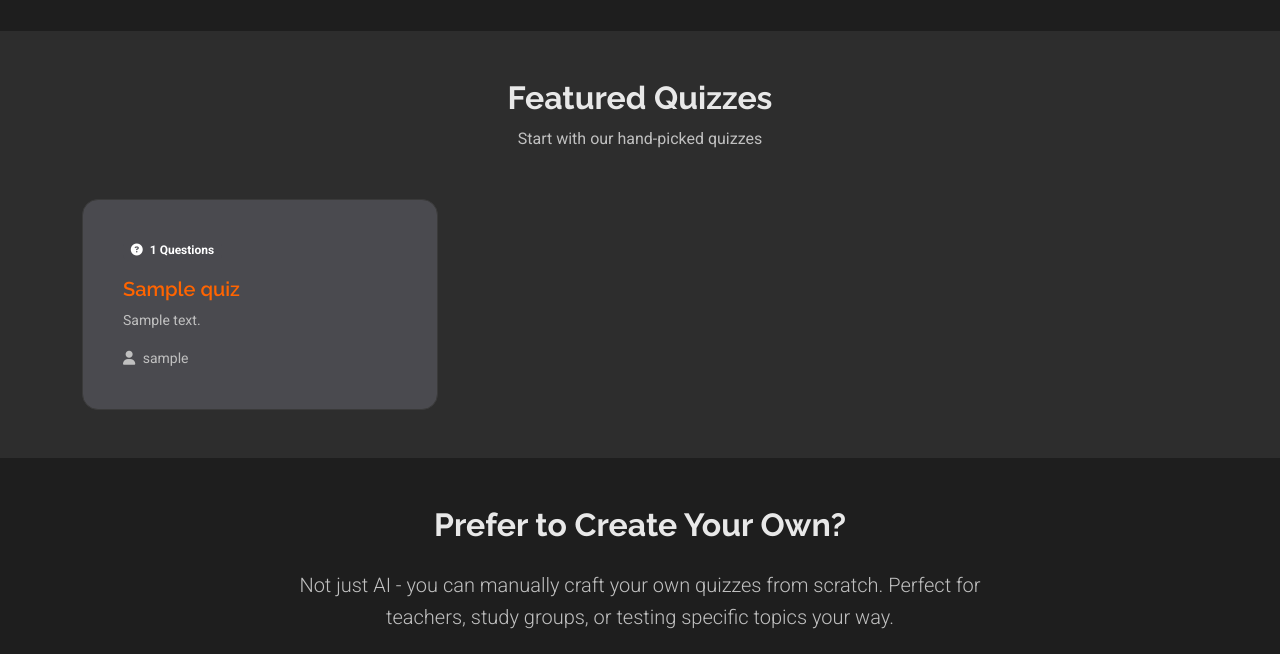
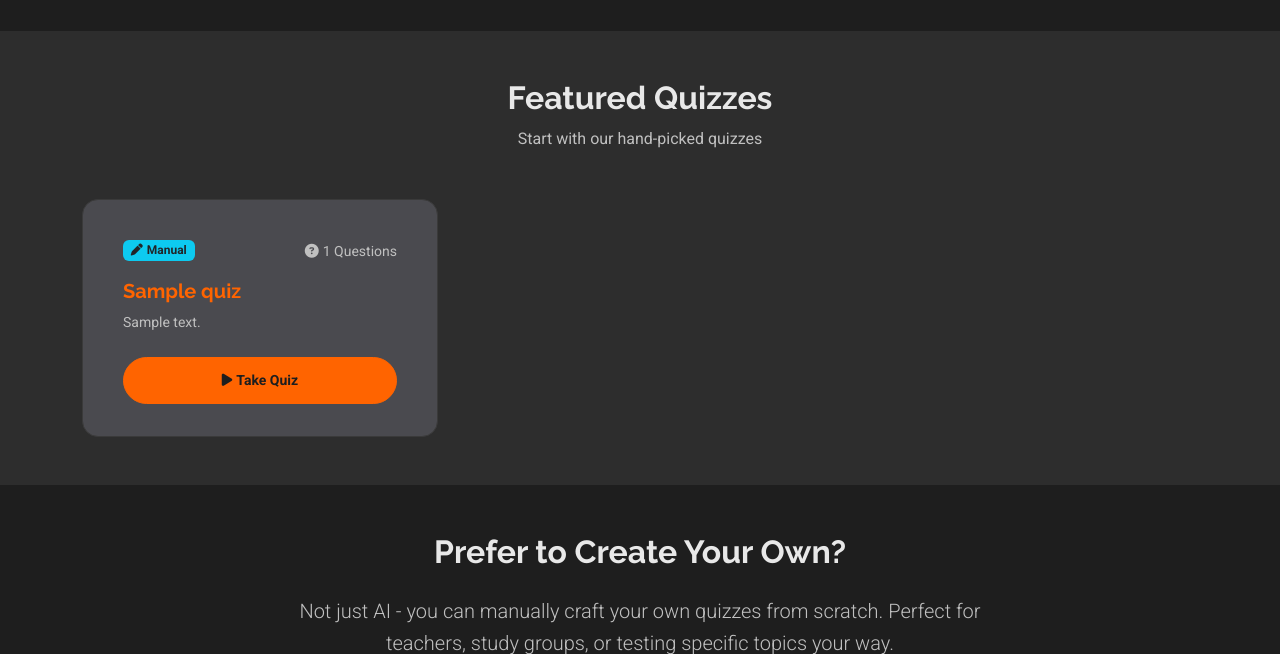
Before and after one commit to tigerpadla/code_mastery, a Django app: page / in a window 1280 px wide. Shown: the part 1198-1852 px from the top of the page. Run offline with Django 5.2, Linux system fonts and the light colour scheme; tables that the repository leaves empty hold one stand-in row (values such as "Sample post").

Commit message:
Add featured quizzes functionality and improve quiz card UI

```diff
--- a/quizzes/admin.py
+++ b/quizzes/admin.py
@@ -11,8 +11,9 @@ class QuestionInline(admin.TabularInline):
 @admin.register(Quiz)
 class QuizAdmin(admin.ModelAdmin):
     """Admin configuration for Quiz model."""
-    list_display = ('title', 'slug', 'creator', 'is_ai_generated', 'created_at')
-    list_filter = ('is_ai_generated', 'created_at')
+    list_display = ('title', 'slug', 'creator', 'is_ai_generated', 'is_featured', 'created_at')
+    list_filter = ('is_ai_generated', 'is_featured', 'created_at')
+    list_editable = ('is_featured',)
     search_fields = ('title', 'description', 'creator__username', 'slug')
     readonly_fields = ('slug', 'created_at', 'updated_at')
     prepopulated_fields = {'slug': ('title',)}
--- a/quizzes/models.py
+++ b/quizzes/models.py
@@ -22,6 +22,7 @@ class Quiz(models.Model):
         related_name='created_quizzes'
     )
     is_ai_generated = models.BooleanField(default=False)
+    is_featured = models.BooleanField(default=False)
     created_at = models.DateTimeField(auto_now_add=True)
     updated_at = models.DateTimeField(auto_now=True)
 
--- a/quizzes/views.py
+++ b/quizzes/views.py
@@ -8,7 +8,15 @@ from .services import QuizGeneratorService
 
 def home(request):
     """Homepage view with featured quizzes."""
-    featured_quizzes = Quiz.objects.all().order_by('-created_at')[:6]
+    # Get featured quizzes first, then fill with recent if needed
+    featured_quizzes = Quiz.objects.filter(is_featured=True).order_by('-created_at')[:6]
+
+    # If less than 6 featured, fill with recent non-featured quizzes
+    if featured_quizzes.count() < 6:
+        featured_ids = list(featured_quizzes.values_list('id', flat=True))
+        remaining = 6 - featured_quizzes.count()
+        recent_quizzes = Quiz.objects.exclude(id__in=featured_ids).order_by('-created_at')[:remaining]
+        featured_quizzes = list(featured_quizzes) + list(recent_quizzes)
 
     # Check if we need to show signup modal for guest limit
     show_signup_modal = request.session.pop('show_signup_modal', False)
--- a/templates/account/profile.html
+++ b/templates/account/profile.html
@@ -88,11 +88,11 @@
                                         <i class="fas fa-robot me-1"></i>AI
                                     </span>
                                     {% else %}
-                                    <span class="badge bg-charcoal">
+                                    <span class="badge bg-info text-dark">
                                         <i class="fas fa-pen me-1"></i>Manual
                                     </span>
                                     {% endif %}
-                                    <small class="text-muted">{{ quiz.questions.count }} Qs</small>
+                                    <small class="text-muted"><i class="fas fa-question-circle me-1"></i>{{ quiz.questions.count }} Questions</small>
                                 </div>
                                 <h5 class="card-title fw-bold text-orange">{{ quiz.title }}</h5>
                                 <p class="card-text text-muted small">
@@ -144,7 +144,7 @@
                                         <i class="fas fa-robot me-1"></i>AI
                                     </span>
                                     {% else %}
-                                    <span class="badge bg-charcoal">
+                                    <span class="badge bg-info text-dark">
                                         <i class="fas fa-pen me-1"></i>Manual
                                     </span>
                                     {% endif %}
--- a/templates/account/profile_edit.html
+++ b/templates/account/profile_edit.html
@@ -12,8 +12,8 @@
                     <div class="card-body p-4 p-md-5">
                         <!-- Header -->
                         <div class="d-flex justify-content-between align-items-center mb-4">
-                            <h2 class="fw-bold mb-0">
-                                <i class="fas fa-user-edit text-orange me-2"></i>Edit Profile
+                            <h2 class="fw-bold mb-0 text-orange">
+                                <i class="fas fa-user-edit me-2"></i>Edit Profile
                             </h2>
                             <a href="{% url 'accounts:profile' %}" class="btn btn-outline-secondary">
                                 <i class="fas fa-arrow-left me-2"></i>Back
--- a/templates/index.html
+++ b/templates/index.html
@@ -1,7 +1,7 @@
 {% extends 'base.html' %}
 {% load static %}
 
-{% block title %}Home{% endblock %}
+{% block title %}Home - Code Mastery{% endblock %}
 
 {% block content %}
 <!-- Hero Section -->
@@ -133,26 +133,26 @@
                 <div class="card quiz-card h-100">
                     <div class="card-body">
                         <div class="d-flex justify-content-between align-items-start mb-3">
-                            <span class="badge bg-charcoal">
-                                <i class="fas fa-question-circle me-1"></i>
-                                {{ quiz.questions.count }} Questions
-                            </span>
                             {% if quiz.is_ai_generated %}
                             <span class="badge bg-warning text-dark">
                                 <i class="fas fa-robot me-1"></i>AI
                             </span>
+                            {% else %}
+                            <span class="badge bg-info text-dark">
+                                <i class="fas fa-pen me-1"></i>Manual
+                            </span>
                             {% endif %}
+                            <small class="text-muted"><i class="fas fa-question-circle me-1"></i>{{ quiz.questions.count }} Questions</small>
                         </div>
-                        <h5 class="card-title">{{ quiz.title }}</h5>
+                        <h5 class="card-title fw-bold text-orange">{{ quiz.title }}</h5>
                         <p class="card-text text-muted small">
-                            {{ quiz.description|truncatewords:20 }}
+                            {{ quiz.description|truncatewords:15 }}
                         </p>
-                        <div class="d-flex justify-content-between align-items-center mt-auto">
-                            <small class="text-muted">
-                                <i class="fas fa-user me-1"></i>
-                                {{ quiz.creator.username|default:"Anonymous" }}
-                            </small>
-                        </div>
+                    </div>
+                    <div class="card-footer bg-transparent border-top-0">
+                        <a href="{% url 'quizzes:detail' slug=quiz.slug %}" class="btn btn-sm btn-primary w-100">
+                            <i class="fas fa-play me-1"></i>Take Quiz
+                        </a>
                     </div>
                 </div>
             </div>
```
Also changed, not shown: quizzes/migrations/0004_add_is_featured_field.py (added).
